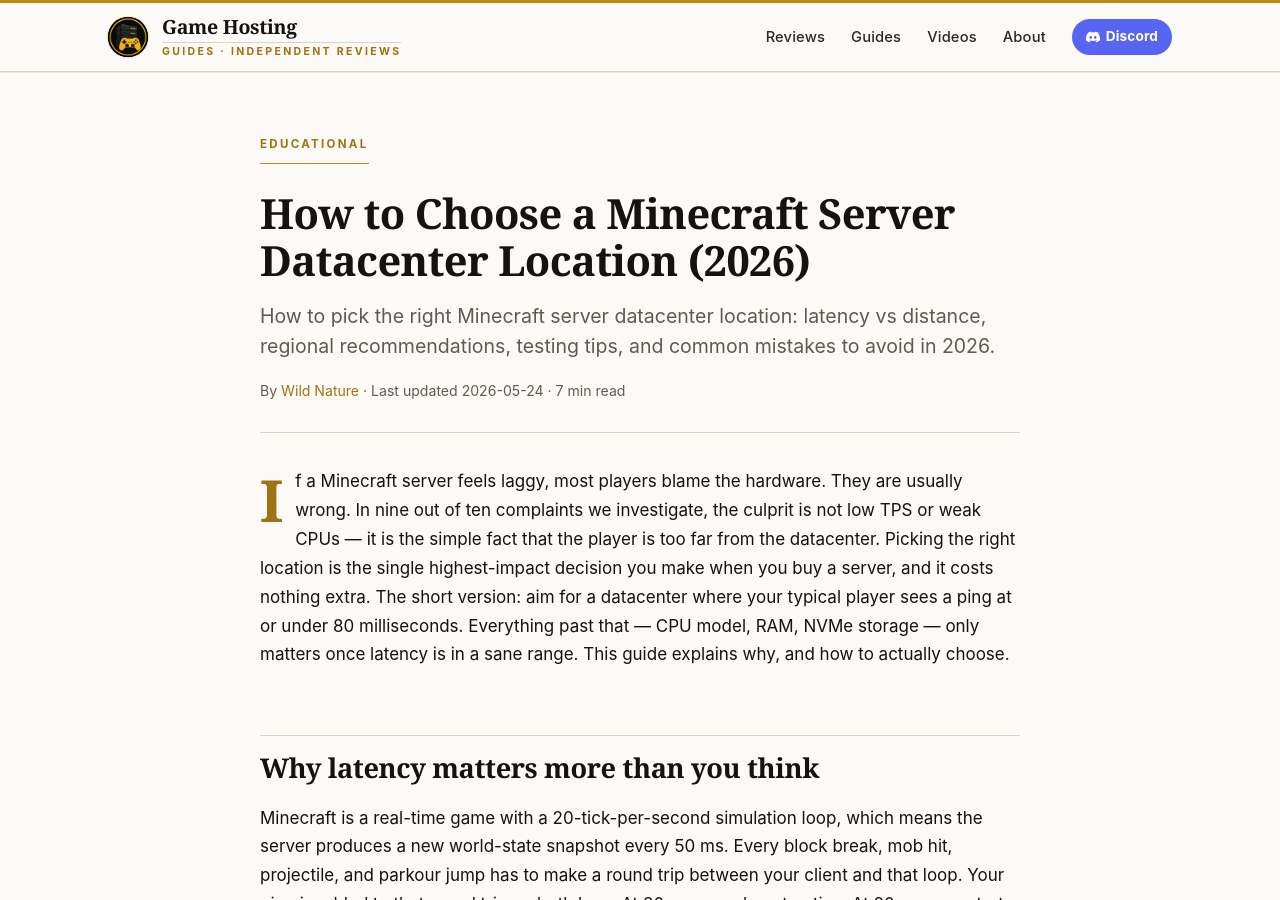
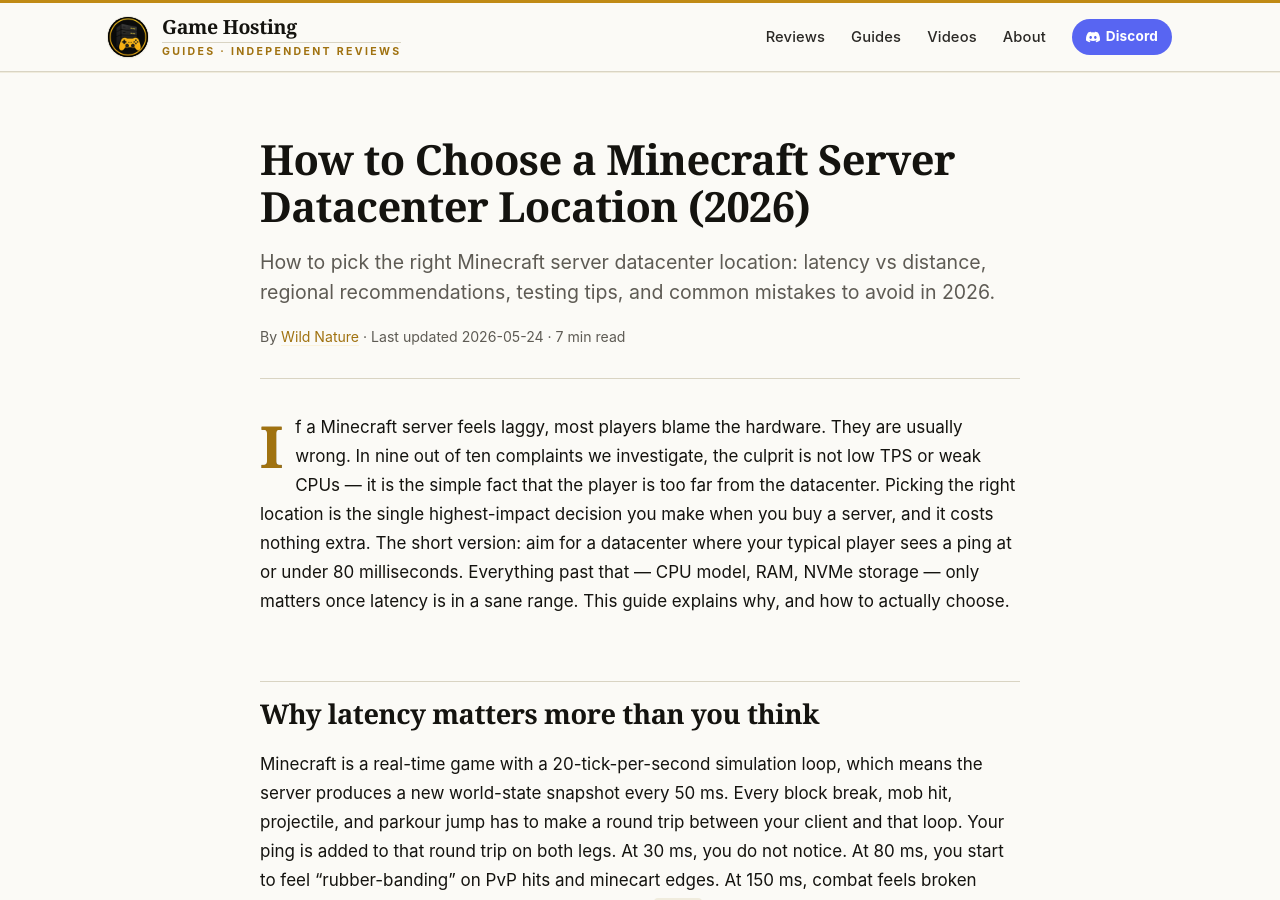
Before and after one commit to Game-Hosting-Guides/game-hosting-guides.github.io, a Jekyll site: the page built from _guides/minecraft-server-datacenter-location.md, in a window 1280 px wide and 900 px high. Built offline with Jekyll 4.4.1, drawn with Linux system fonts in a browser that asks for light colours.

Commit message:
Drop category eyebrow from guide page headers

```diff
--- a/_layouts/guide.html
+++ b/_layouts/guide.html
@@ -3,7 +3,6 @@
 ---
 <article class="review">
   <header class="review-header">
-    {% if page.category %}<span class="eyebrow">{{ page.category }}</span>{% endif %}
     <h1>{{ page.title }}</h1>
     {% if page.description %}<p class="lede">{{ page.description }}</p>{% endif %}
     <p class="meta">
```
